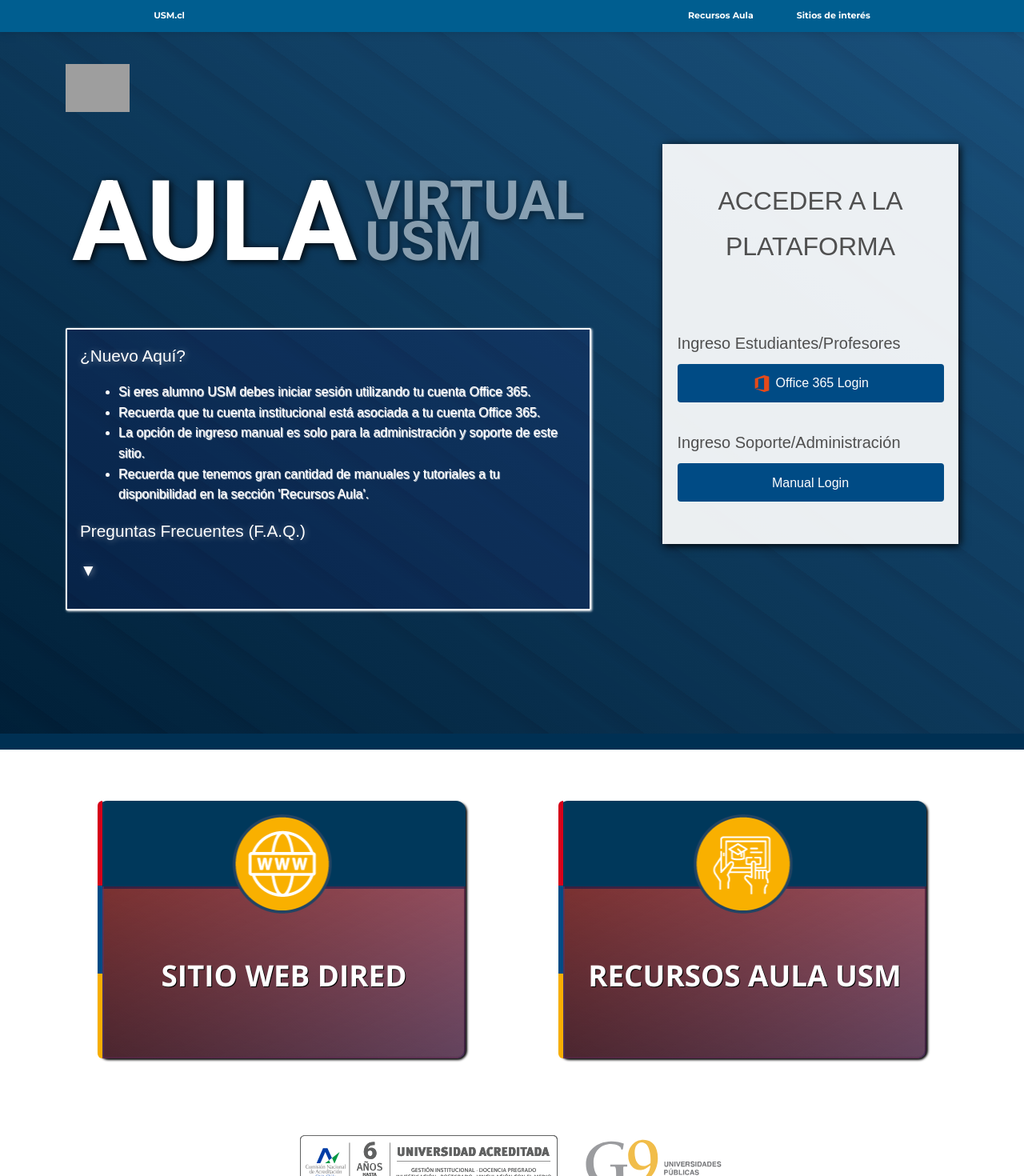
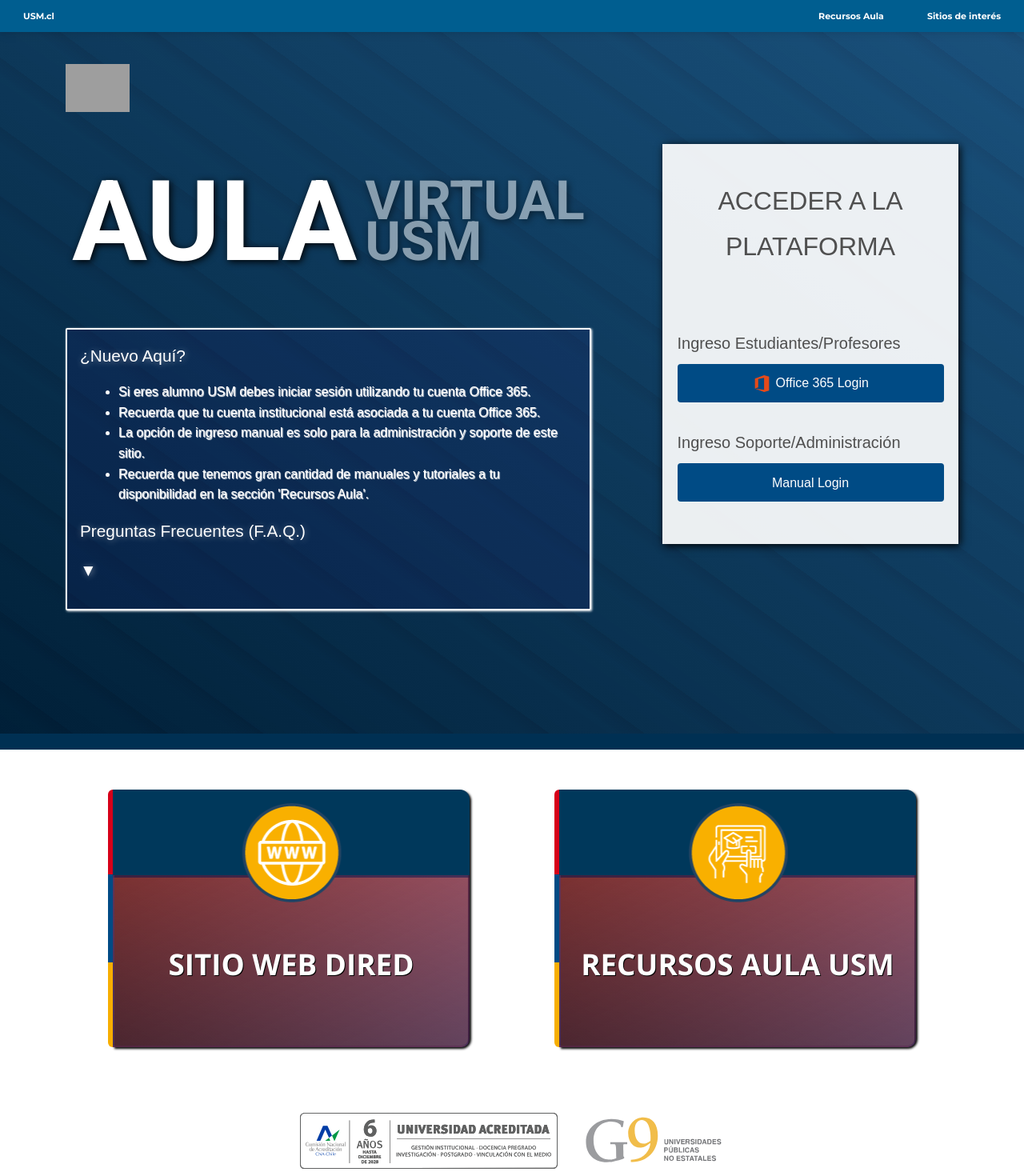
Before and after one commit to Diegogp95/aula-project, a React (Create React App) app: page / in a window 1280 px wide. Shown: the top 1470 px of the page at 80% size. Built offline with nearby package versions, Linux system fonts and the light colour scheme; grey boxes are pictures that could not be loaded; a web font is replaced by a local one.

Commit message:
more adjustments, this time for banner container

```diff
--- a/src/components/BannerContainer.css
+++ b/src/components/BannerContainer.css
@@ -1,7 +1,9 @@
-.bannerContainer{
+#bannerContainer{
     display: flex;
+    justify-content: space-around;
 
-    margin: 5%;
+    padding-top: 50px;
+    padding-bottom: 50px;
 }
 
 
@@ -9,19 +11,10 @@
 
 @media (max-width: 1000px) {
     /* Styles for container and child elements when viewport width is less than 600px */
-    .bannerContainer {
+    #bannerContainer {
         flex-direction: column;
         align-items: center;
+        gap: 50px;
     }
 
-    .bannerContainer > *{
-        margin-bottom: 10%;
-    }
 }
-
-@media not screen and (max-width: 1000px) {
-    .bannerContainer > *{
-    margin-left: 5%;
-    margin-right: 5%;
-    }
-}
--- a/src/components/BannerContainer.js
+++ b/src/components/BannerContainer.js
@@ -12,7 +12,7 @@
     const desc2="Esta es una descripción que debo corregir luego, texto random probando como se comporta este texto en el container";
 
     return (
-        <div className="bannerContainer">
+        <div className='container' id="bannerContainer">
             <Banner img={webDired} mainText={DIRED} desc={desc1} link='https://educacionadistancia.usm.cl/' />
             <Banner img={recursosAula} mainText={Recursos} desc={desc2} link='https://educacionadistancia.usm.cl/aula.html' />
         </div>
--- a/src/components/MainBody.js
+++ b/src/components/MainBody.js
@@ -1,7 +1,7 @@
 import React from 'react';
 import './MainBody.css';
 import ContainerRow from './ContainerRow';
-import './Limit.css'
+import './Limit.css';
 
 function MainBody({handleClick}) {
 
--- a/src/components/Navbar.css
+++ b/src/components/Navbar.css
@@ -10,19 +10,14 @@
     font-weight: 700;
     color: white;
     opacity: 1;
-    cursor: pointer;
     fill: white;
-
-    padding-top: 0;
-    padding-bottom: 0;
-
-    padding-left: calc(0.197 * 100vw - 67px);
-    padding-right: calc(0.197 * 100vw - 67px);
 }
 
 
 .group{
     display: flex;
+    padding-left: 10px;
+    padding-right: 10px;
 }
 
 .navbar ul{
@@ -145,8 +140,10 @@
 }
 
 
-#rightside >* >*{
-    margin-left: 40px;
+@media (min-width: 800px){
+        #rightside >* >*{
+        margin-left: 40px;
+    }
 }
 
 
--- a/src/components/Navbar.js
+++ b/src/components/Navbar.js
@@ -1,5 +1,6 @@
 import React, { useState, useEffect } from 'react';
 import './Navbar.css';
+import './Limit.css';
 
 
 function Navbar() {
@@ -36,6 +37,7 @@
   return (
     <nav>
       <div className="navbar">
+        <div className="container limit-width">
         <div className="group">
           <ul>
             <li>
@@ -93,6 +95,7 @@
           </ul>
         </div>
       </div>
+      </div>
     </nav>
   )
 }
--- a/src/components/Seals.css
+++ b/src/components/Seals.css
@@ -17,6 +17,7 @@
     border-bottom: 1px solid #154466;
     width: 30%;
     margin: 2rem auto;
+    margin-bottom: 50px;
     box-shadow: 3px 0 3px rgb(2, 2, 2, 0.3);
 }
 
--- a/src/components/banner/Banner.css
+++ b/src/components/banner/Banner.css
@@ -1,12 +1,14 @@
 .banner{
     z-index: 4;
     background-color: rgb(0, 56, 91);
-    width: 40vw;
+    width: 40%;
     min-width: 300px;
     height: calc(450px - 10vw);
+    min-height: 290px;
     box-sizing: content-box;
     position: relative;
-    border-radius: 12px;
+    border-top-right-radius: 12px;
+    border-bottom-right-radius: 12px;
     box-shadow: 2px 2px 3px rgb(0, 0, 0);
     display: flex;
 
@@ -38,7 +40,7 @@
 
     position: absolute;
     right: 0;
-    width: 98.7%;
+    width: 100%;
     height: 67%;
     top: auto;
     bottom: 0;
@@ -104,11 +106,18 @@
     background: linear-gradient(to bottom,
     #D60019,  #D60019 33%, #004B85 33%,
     #004B85 67%, #F7AE00 67%);
-    width: 1.3%;
+    width: 6px;
     height: 100%;
     position: absolute;
-    left: 0;
+    left: -6px;
     top: 0;
     border-top-left-radius: 12px;
     border-bottom-left-radius: 12px;
 }
+
+
+/* lo siguiente es para sopesar la adición de 6px del borderband
+    en el centrado del banner, muy despreciable pero es mejor no ignorar */
+.banner{
+    transform: translateX(3px);
+}
```
